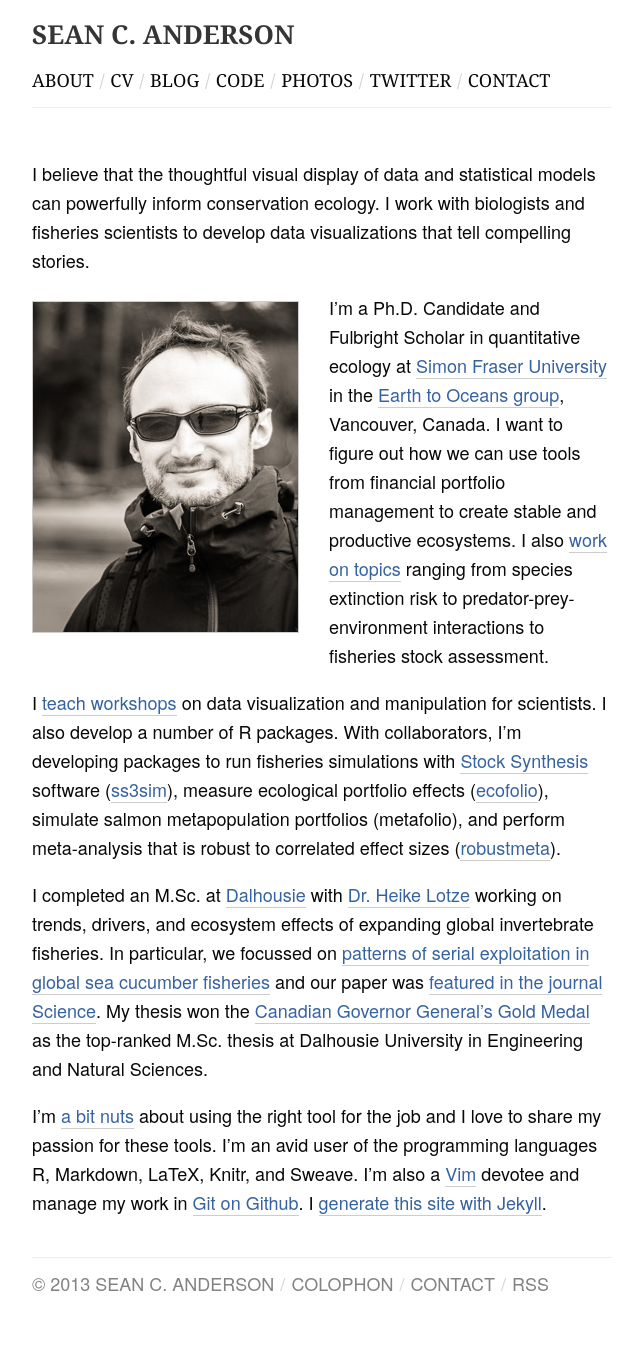
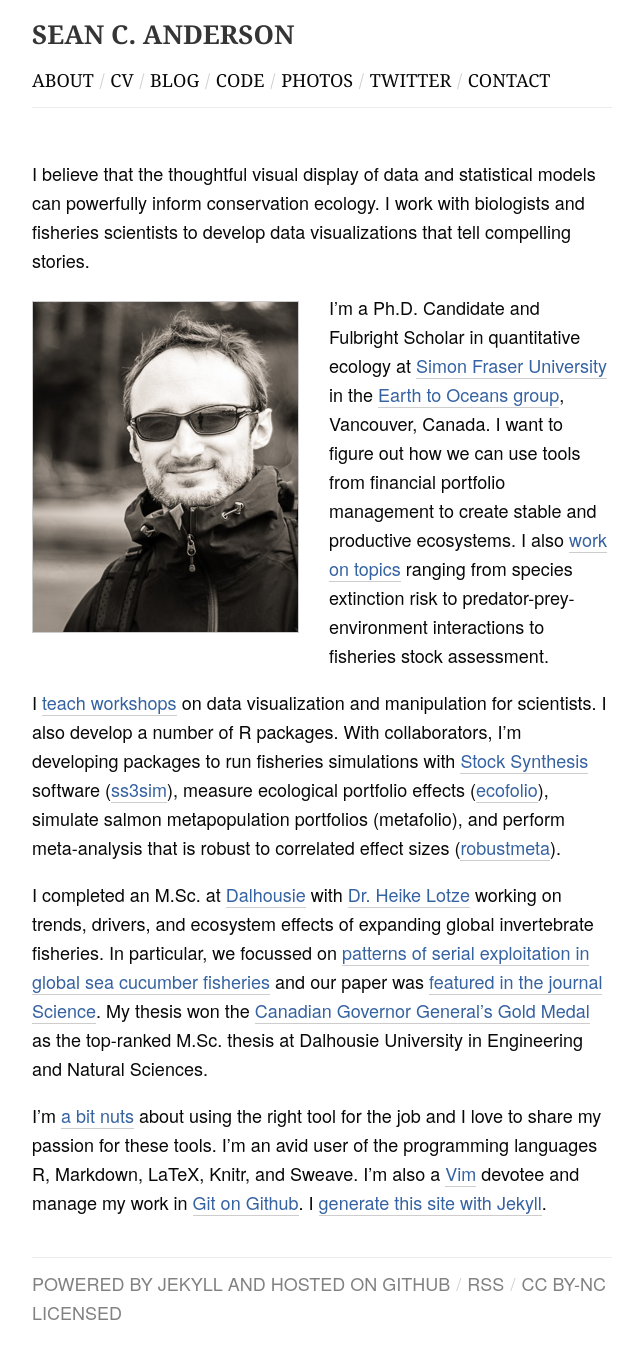
Before and after one commit to seananderson/seananderson.ca, a Jekyll site: the page built from index.md, in a window 1280 px wide. Shown: the whole page, without its empty margins (318-961 px from the left). Built offline with Jekyll 4.4.1, drawn with Linux system fonts in a browser that asks for light colours; Markdown is read by kramdown in place of the engine named in the settings; comment, search, counter and statistics services are not loaded; before the commit the page ends 1316 px from its top, so only the background shows below that.

Commit message:
Update footer

```diff
--- a/_includes/footer.html
+++ b/_includes/footer.html
@@ -1,11 +1,9 @@
 <div class="footer">
-&copy; 2013 Sean C. Anderson
-    <span class="mastdiv">/</span>
-        <a href="/colophon.html">Colophon</a>
-    <span class="mastdiv">/</span>
-        <a href="/contact.html">Contact</a>
+        <a href="/colophon.html">Powered by Jekyll and hosted on GitHub</a>
     <span class="mastdiv">/</span>
         <a href="/feed.xml">RSS</a>
+    <span class="mastdiv">/</span>
+        <a href="http://creativecommons.org/licenses/by-nc/3.0/deed.en_US">CC BY-NC Licensed</a>
 </div>
 
 </div>
```
